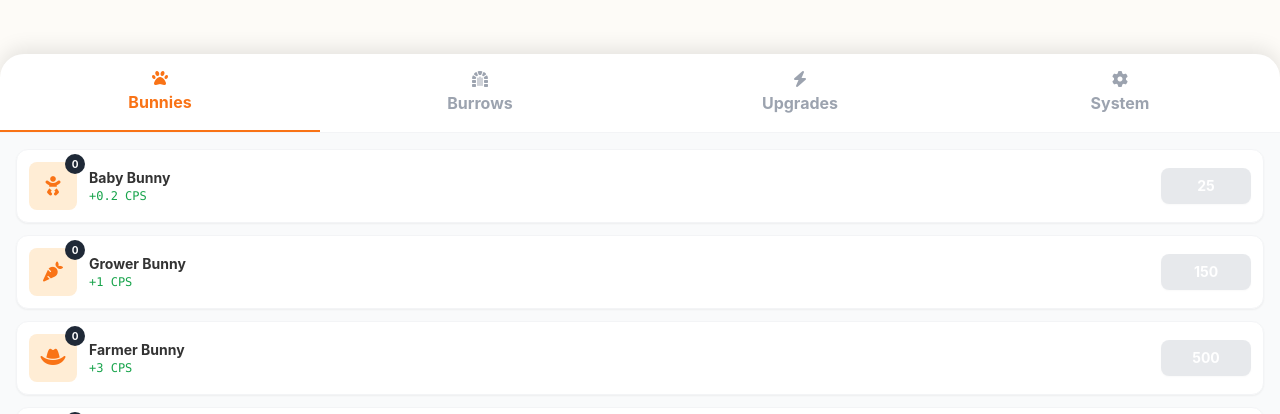
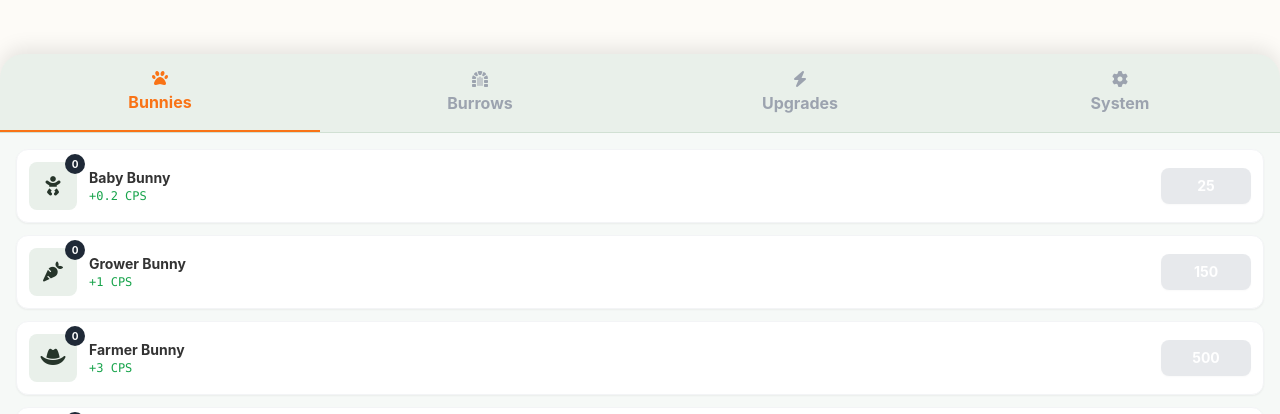
Before and after one commit to InxlingGamer/kylie21birthday, a plain HTML site: page index.html in a window 1280 px wide. Shown: the part 386-800 px from the top of the page. Drawn offline with nearby package versions, Linux system fonts and the light colour scheme.

Commit message:
New colors v3

```diff
--- a/index.html
+++ b/index.html
@@ -39,8 +39,9 @@
             color: #e0e0e0;
         }
         body.night-mode .panel-bg {
-            background-color: #16213e;
-            border-color: #30475e;
+            /* Dark Sage for Night Mode Panels */
+            background-color: #26352a !important;
+            border-color: #3b5241 !important;
         }
 
         /* The Giant Carrot */
@@ -49,6 +50,7 @@
             filter: drop-shadow(0 10px 15px rgba(0,0,0,0.1));
             cursor: pointer;
             -webkit-tap-highlight-color: transparent;
+            z-index: 20;
         }
         #giant-carrot:active {
             transform: scale(0.9);
@@ -138,7 +140,7 @@
     <div id="golden-bunny">🐇</div>
 
     <!-- TOP: HUD -->
-    <header class="flex-none p-4 pt-8 pb-2 bg-orange-100 dark:bg-slate-800 border-b border-orange-200 shadow-sm z-20 panel-bg transition-colors duration-500">
+    <header class="flex-none p-4 pt-8 pb-2 bg-[#e9f0ea] dark:bg-[#354a3b] border-b border-[#d1e0d3] dark:border-[#4a6352] shadow-sm z-20 panel-bg transition-colors duration-500">
         <div class="flex justify-between items-center">
             <div>
                 <div class="text-xs text-gray-500 dark:text-gray-400 uppercase font-bold tracking-wider">Carrots</div>
@@ -175,10 +177,10 @@
     </main>
 
     <!-- BOTTOM: Controls & Shop -->
-    <div class="flex-none bg-white dark:bg-slate-900 h-[45dvh] rounded-t-3xl shadow-[0_-5px_20px_rgba(0,0,0,0.1)] flex flex-col z-30 panel-bg transition-colors duration-500">
+    <div class="flex-none bg-[#e9f0ea] dark:bg-[#26352a] h-[45dvh] rounded-t-3xl shadow-[0_-5px_20px_rgba(0,0,0,0.1)] flex flex-col z-30 panel-bg transition-colors duration-500">
 
         <!-- Tabs Navigation -->
-        <div class="flex border-b border-gray-100 dark:border-gray-700">
+        <div class="flex border-b border-[#d1e0d3] dark:border-[#3b5241]">
             <button onclick="switchTab('bunnies')" class="flex-1 py-4 text-center font-bold text-gray-400 hover:text-orange-500 active-tab text-orange-500 border-b-2 border-orange-500 transition-colors" id="tab-btn-bunnies">
                 <i class="fas fa-paw mb-1 block"></i> Bunnies
             </button>
@@ -194,7 +196,7 @@
         </div>
 
         <!-- Tab Contents -->
-        <div class="flex-grow relative overflow-hidden bg-gray-50 dark:bg-slate-800 transition-colors duration-500">
+        <div class="flex-grow relative overflow-hidden bg-[#f6f9f7] dark:bg-[#354a3b] transition-colors duration-500">
 
             <!-- BUNNIES TAB -->
             <div id="tab-bunnies" class="tab-content active p-4 space-y-3">
@@ -227,7 +229,7 @@
                 </div>
 
                 <div class="text-center text-xs text-gray-400 mt-4">
-                    Bunny Clicker Mobile v1.0
+                    Bunny Clicker Mobile v1.1 - Sage Edition
                 </div>
             </div>
 
@@ -350,9 +352,9 @@
                 CONFIG.upgrades.forEach(upg => {
                     if (this.state.upgrades.includes(upg.id)) return; // Already bought
                     container.innerHTML += `
-                        <div class="bg-white dark:bg-slate-700 p-3 rounded-xl shadow-sm flex items-center justify-between border border-gray-100 dark:border-gray-600" id="card-${upg.id}">
+                        <div class="bg-white dark:bg-[#354a3b] p-3 rounded-xl shadow-sm flex items-center justify-between border border-gray-100 dark:border-[#4a6352]" id="card-${upg.id}">
                             <div class="flex items-center gap-3">
-                                <div class="w-10 h-10 rounded-full bg-blue-100 text-blue-500 flex items-center justify-center">
+                                <div class="w-10 h-10 rounded-full bg-[#e9f0ea] text-[#354a3b] flex items-center justify-center">
                                     <i class="fas ${upg.icon}"></i>
                                 </div>
                                 <div>
@@ -360,7 +362,7 @@
                                     <div class="text-xs text-gray-500 dark:text-gray-400">${upg.desc}</div>
                                 </div>
                             </div>
-                            <button onclick="game.buyUpgrade('${upg.id}')" class="bg-blue-500 text-white px-3 py-2 rounded-lg text-xs font-bold shadow-sm btn-press min-w-[80px]">
+                            <button onclick="game.buyUpgrade('${upg.id}')" class="bg-orange-500 hover:bg-orange-600 text-white px-3 py-2 rounded-lg text-xs font-bold shadow-sm btn-press min-w-[80px]">
                                 ${this.formatNumber(upg.cost)} 🥕
                             </button>
                         </div>
@@ -373,9 +375,9 @@
 
             createItemCard(item, type) {
                 return `
-                    <div class="bg-white dark:bg-slate-700 p-3 rounded-xl shadow-sm flex items-center justify-between border border-gray-100 dark:border-gray-600 item-card" data-id="${item.id}">
+                    <div class="bg-white dark:bg-[#354a3b] p-3 rounded-xl shadow-sm flex items-center justify-between border border-gray-100 dark:border-[#4a6352] item-card" data-id="${item.id}">
                         <div class="flex items-center gap-3">
-                            <div class="w-12 h-12 rounded-lg bg-orange-100 dark:bg-slate-600 text-orange-500 flex items-center justify-center text-xl relative">
+                            <div class="w-12 h-12 rounded-lg bg-[#e9f0ea] dark:bg-[#4a6352] text-[#26352a] flex items-center justify-center text-xl relative">
                                 <i class="fas ${item.icon}"></i>
                                 <div class="absolute -top-2 -right-2 bg-gray-800 text-white text-[10px] rounded-full w-5 h-5 flex items-center justify-center font-bold count-badge" id="count-${item.id}">0</div>
                             </div>
@@ -384,7 +386,7 @@
                                 <div class="text-xs text-green-600 font-mono">+${item.production} CPS</div>
                             </div>
                         </div>
-                        <button onclick="game.buyItem('${item.id}', '${type}')" class="bg-orange-500 disabled:bg-gray-300 dark:disabled:bg-slate-600 text-white px-4 py-2 rounded-lg text-sm font-bold shadow-sm btn-press min-w-[90px] transition-colors" id="btn-${item.id}">
+                        <button onclick="game.buyItem('${item.id}', '${type}')" class="bg-orange-500 hover:bg-orange-600 disabled:bg-gray-300 dark:disabled:bg-[#4a6352] text-white px-4 py-2 rounded-lg text-sm font-bold shadow-sm btn-press min-w-[90px] transition-colors" id="btn-${item.id}">
                             ${this.formatNumber(item.cost)}
                         </button>
                     </div>
@@ -690,9 +692,6 @@
                         btn.classList.add('opacity-50');
                     }
                 });
-
-                // Update Upgrade buttons visibility logic handled in renderUpgrades mostly,
-                // but we can add grayscale logic here if we wanted strictly realtime updates.
             },
 
             spawnMessage(msg) {
```
